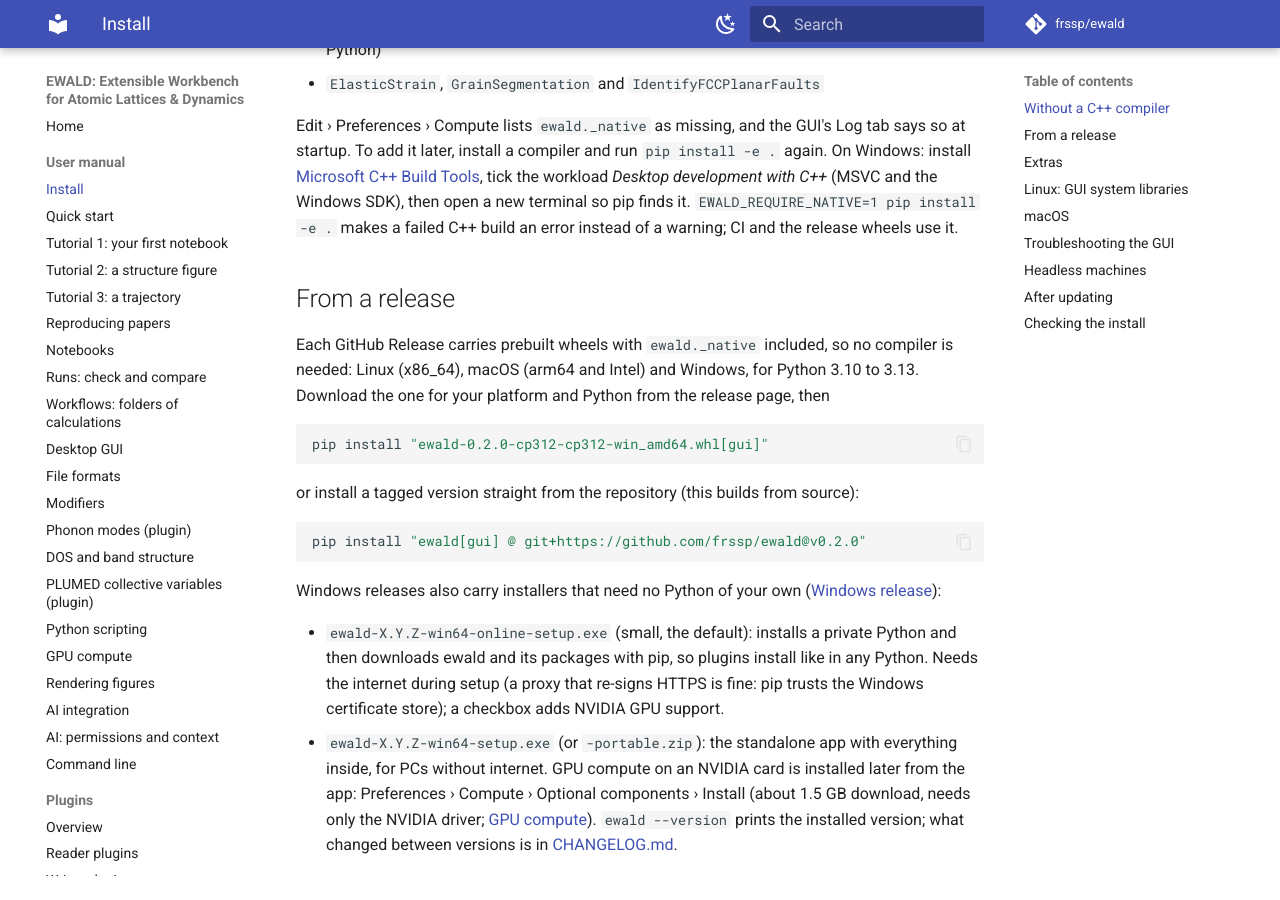
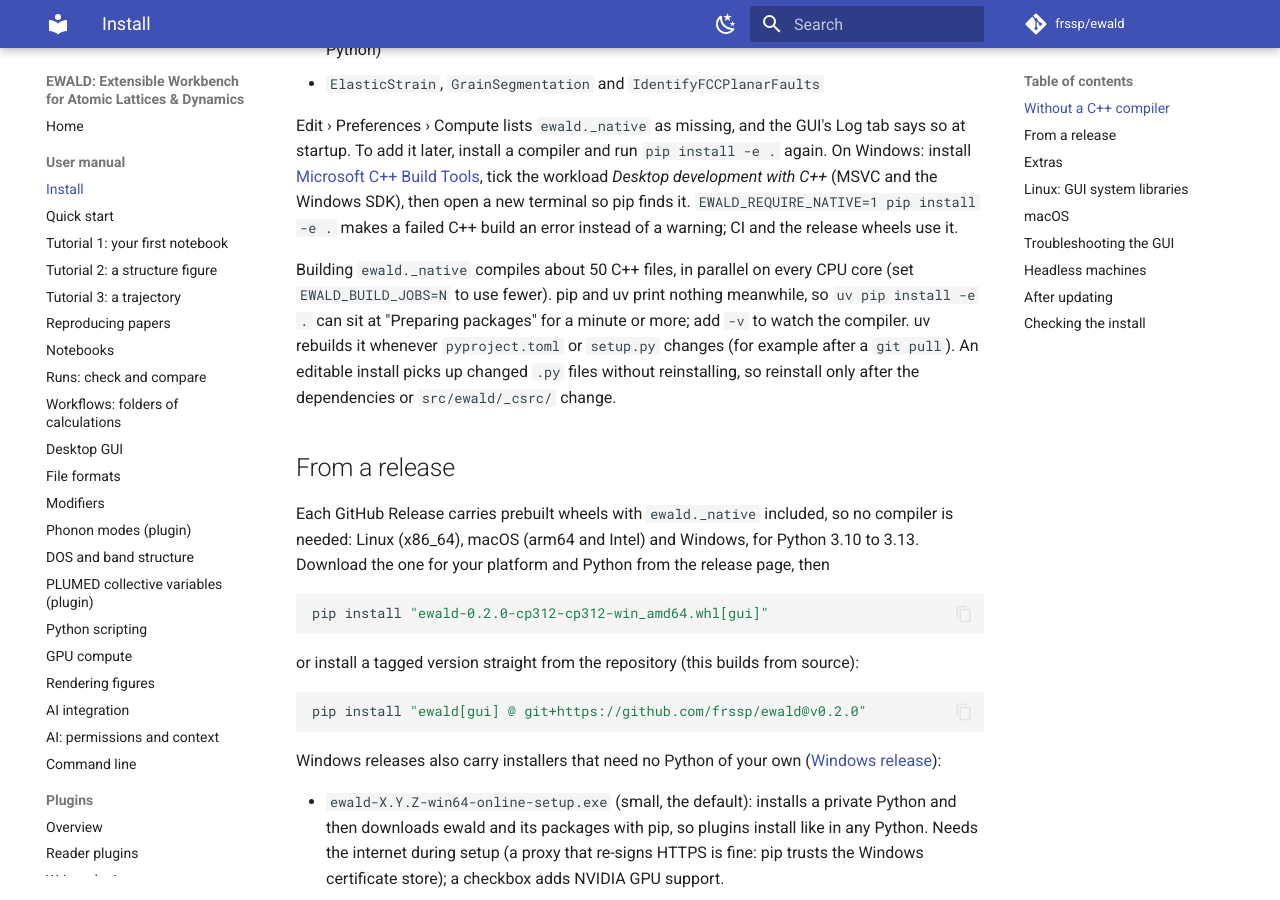
Before and after one commit to frssp/ewald, an MkDocs documentation site: the page built from docs/user/install.md, in a window 1280 px wide and 900 px high, scrolled down 700 px. Built offline with MkDocs 1.6.1 and Material for MkDocs 9.7.7, drawn with Linux system fonts in a browser that asks for light colours; comment, search, counter and statistics services are not loaded.

Commit message:
Compile ewald._native in parallel on all CPU cores
The ~50 C++ sources (PTM, voro++, CSP, CNA) compiled one after another, so
'uv pip install -e .' sat silently at 'Preparing packages' for minutes on
Windows, and uv rebuilds whenever pyproject.toml or setup.py changes.
pybind11 ParallelCompile now uses every core (EWALD_BUILD_JOBS=N limits it);
4-core container: 40.7 s -> 13.6 s. install.md explains the wait and when an
editable install needs no reinstall.

Co-Authored-By: Claude Opus 5.5 <noreply@anthropic.com>

```diff
--- a/docs/user/install.md
+++ b/docs/user/install.md
@@ -30,6 +30,13 @@ startup. To add it later, install a compiler and run `pip install -e .` again. O
 workload *Desktop development with C++* (MSVC and the Windows SDK), then open a new terminal so
 pip finds it. `EWALD_REQUIRE_NATIVE=1 pip install -e .` makes a failed C++ build an error instead
 of a warning; CI and the release wheels use it.
+
+Building `ewald._native` compiles about 50 C++ files, in parallel on every CPU core (set
+`EWALD_BUILD_JOBS=N` to use fewer). pip and uv print nothing meanwhile, so `uv pip install -e .`
+can sit at "Preparing packages" for a minute or more; add `-v` to watch the compiler. uv rebuilds
+it whenever `pyproject.toml` or `setup.py` changes (for example after a `git pull`). An editable
+install picks up changed `.py` files without reinstalling, so reinstall only after the
+dependencies or `src/ewald/_csrc/` change.
 
 ## From a release
 
--- a/setup.py
+++ b/setup.py
@@ -4,11 +4,12 @@ Without a C++17 compiler (on Windows: Microsoft C++ Build Tools) the build is sk
 warning and ewald installs without ``ewald._native``: everything works except the modifiers
 listed in ``NEEDS_NATIVE``, which then raise an ImportError saying how to get it.
 ``EWALD_REQUIRE_NATIVE=1`` turns the warning back into a build error (CI, release wheels).
+The ~50 C++ files compile in parallel on every CPU core; ``EWALD_BUILD_JOBS=N`` limits that.
 """
 import os
 import sys
 
-from pybind11.setup_helpers import Pybind11Extension, build_ext
+from pybind11.setup_helpers import ParallelCompile, Pybind11Extension, build_ext
 from setuptools import setup
 
 NEEDS_NATIVE = ("PolyhedralTemplateMatching", "VoronoiAnalysis", "CentroSymmetry(mode='matching')",
@@ -55,6 +56,9 @@ sources = [os.path.join(native, "native.cpp"), os.path.join(native, "cna.cpp"),
            os.path.join(native, "mwm_csp", "matching.cpp")]
 sources += sorted(os.path.join(native, "ptm", f) for f in os.listdir(os.path.join(native, "ptm"))
                   if f.endswith(".cpp"))
+# compile the sources on all cores instead of one after another (pip and uv show no output meanwhile)
+ParallelCompile("EWALD_BUILD_JOBS", default=0).install()
+
 ext_modules = [Pybind11Extension("ewald._native", sources, include_dirs=[native], cxx_std=17)]
 
 setup(ext_modules=ext_modules, cmdclass={"build_ext": optional_build_ext})
```
